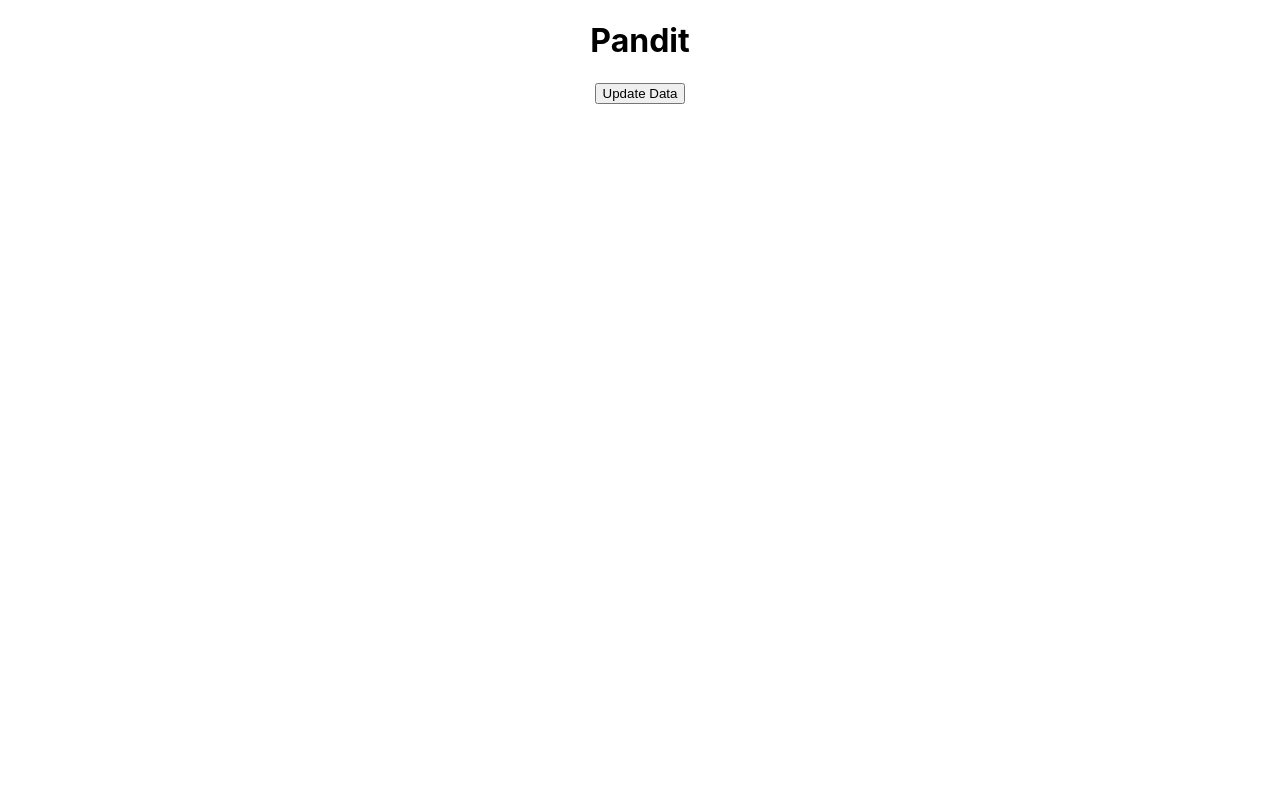
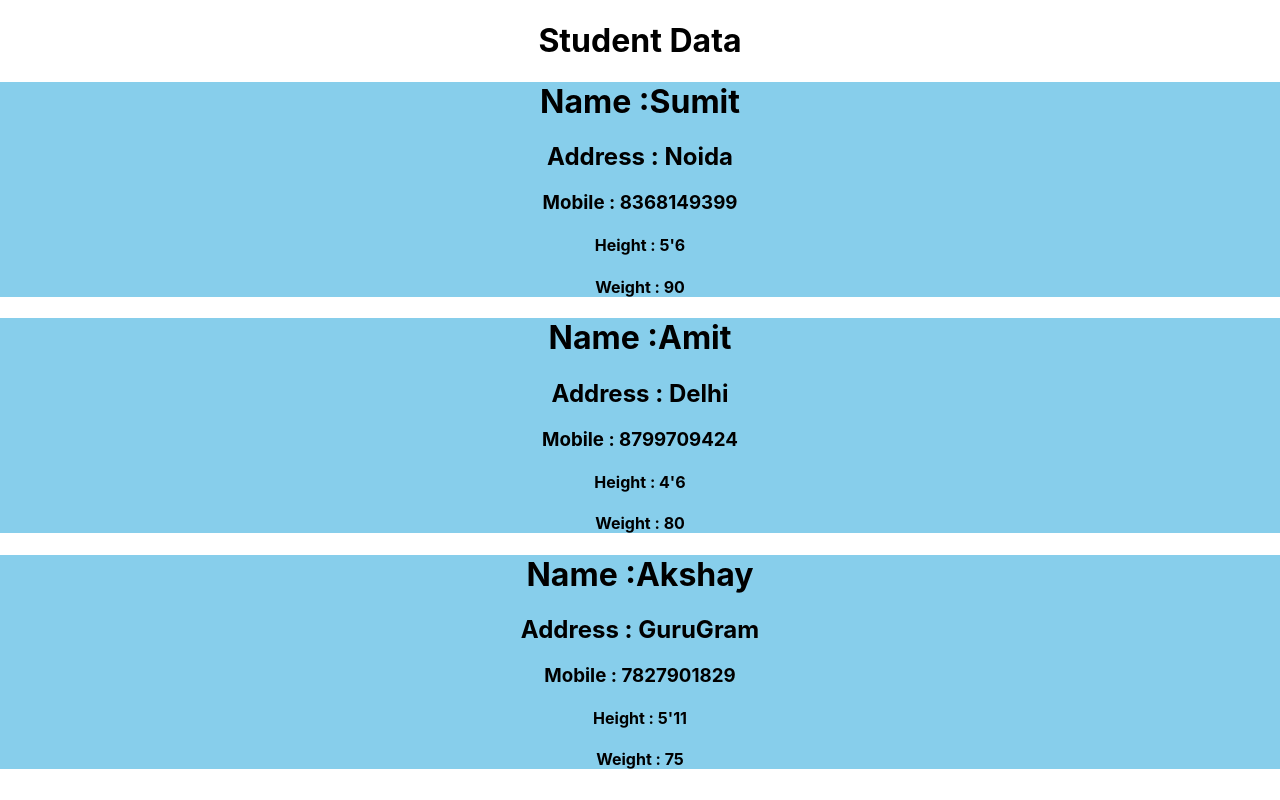
Before and after one commit to kumarsourav10/React-js-basic-to-high, a React (Create React App) app in the folder blog/: page / in a window 1280 px wide. Built offline with nearby package versions, Linux system fonts and the light colour scheme.

Commit message:
prop in functional Component

```diff
--- a/blog/src/App.js
+++ b/blog/src/App.js
@@ -1,30 +1,16 @@
-import React,{ Component } from "react"
 // import logo from './logo.svg';
 import './App.css';
+import Student from './Student';
 
-
- class  App extends Component {
-
-  constructor()
-  {
-    super();
-    this.state={
-      data:"Pandit"
-    }
-  }
-  apple()
-  {
-    this.setState({data:"pandit"})
-  }
-  render()
-  {
-  return (
+function App() {
+  return(
     <div className="App">
-      <h1>{this.state.data}</h1>
-     <button onClick={() => this.apple()} >Update Data</button>
+      <h1>Student Data</h1>
+      <Student  allinone={{name:"Sumit", address: "Noida", Mobile: 8368149399, Height: "5'6", Weight: "90"}}/>
+      <Student allinone={{name:"Amit", address: "Delhi", Mobile: 8799709424, Height: "4'6", Weight: "80"}}/>
+      <Student allinone={{name:"Akshay", address: "GuruGram", Mobile: 7827901829, Height: "5'11", Weight: "75"}}/>
     </div>
-  );
-  }
+  )
 }
 
 export default App;
--- /dev/null
+++ b/blog/src/Student.js
@@ -0,0 +1,25 @@
+
+function Student(props)
+{
+    console.log(props.name)
+    return(
+    <div style={{backgroundColor: "skyblue"}}>
+        <h1>Name :{props.allinone.name}</h1>
+        <h2>Address : {props.allinone.address}</h2>
+        <h3>Mobile : {props.allinone.Mobile}</h3>
+        <h4>Height : {props.allinone.Height}</h4>
+        <h4>Weight : {props.allinone.Weight}</h4>
+    </div>
+    )
+}
+
+
+
+
+
+
+
+
+
+
+export default Student;
```
